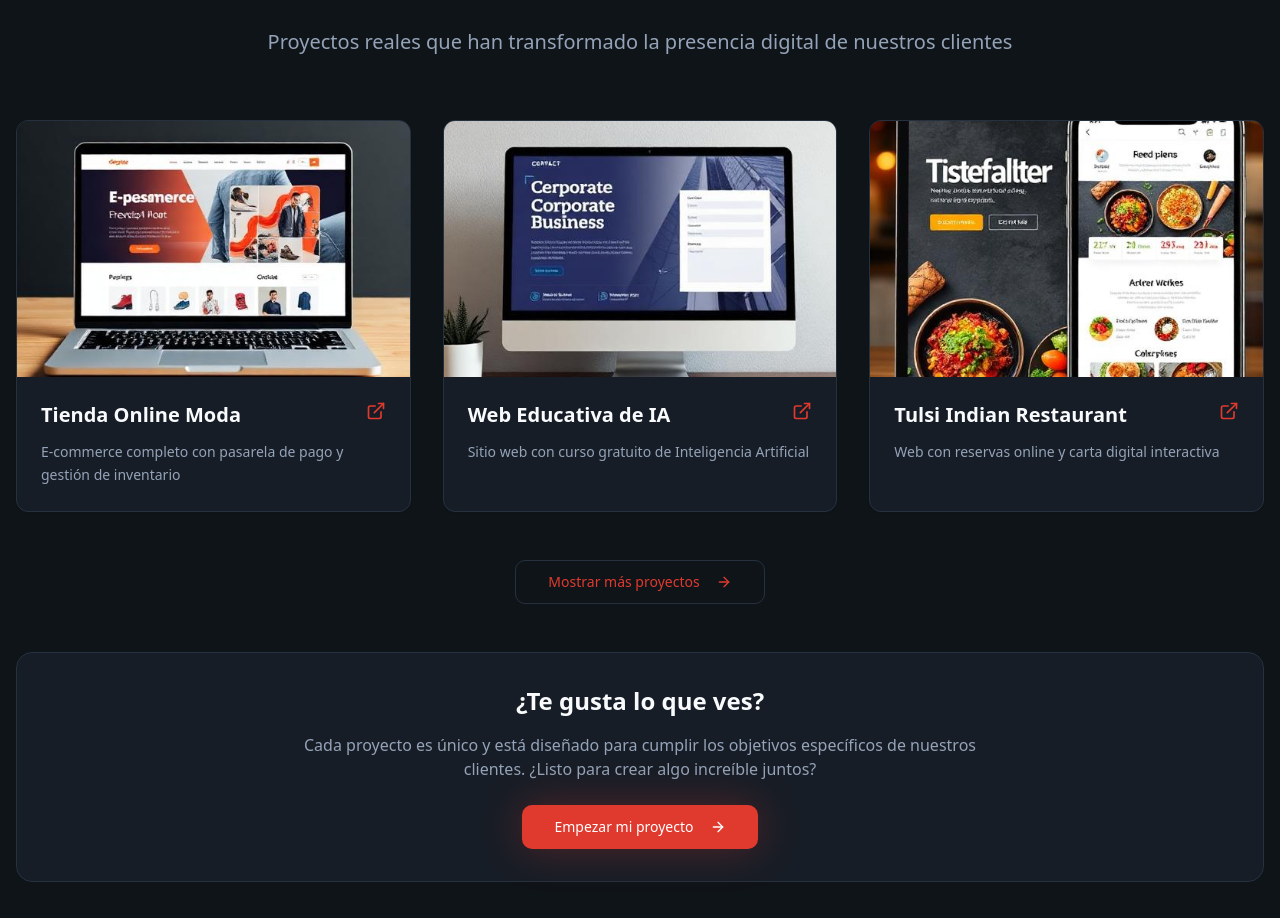
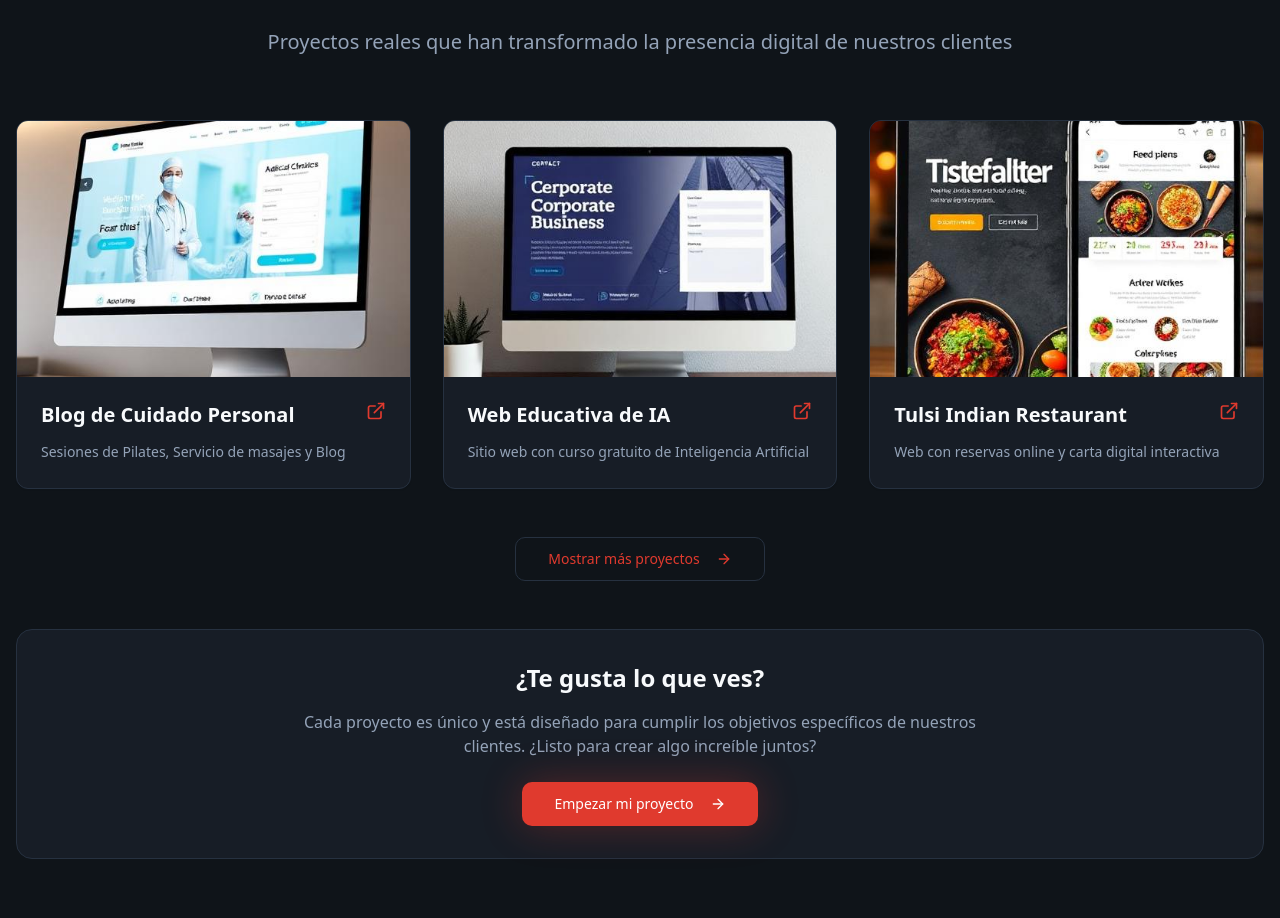
Before and after one commit to papparazzi76/trazo-digital-showcase, a React (Vite) app: page /#portfolio in a window 1280 px wide. Shown: the part 2364-3282 px from the top of the page. Built offline with nearby package versions, Linux system fonts and the light colour scheme.

Commit message:
Update Portfolio.tsx

```diff
--- a/src/components/Portfolio.tsx
+++ b/src/components/Portfolio.tsx
@@ -19,10 +19,10 @@ const Portfolio = () => {
   const projects = [
     {
       id: 1,
-      title: "Tienda Online Moda",
-      description: "E-commerce completo con pasarela de pago y gestión de inventario",
-      image: portfolioEcommerce,
-      category: "E-commerce",
+      title: "Blog de Cuidado Personal",
+      description: "Sesiones de Pilates, Servicio de masajes y Blog",
+      image: portfolioMedical,
+      category: "Salud",
       link: "https://soloporhoy.es",
       featured: true
     },
@@ -31,7 +31,7 @@ const Portfolio = () => {
       title: "Web Educativa de IA",
       description: "Sitio web con curso gratuito de Inteligencia Artificial",
       image: portfolioCorporate,
-      category: "Corporativo",
+      category: "Educativo",
       link: "https://iadomus.es",
       featured: true
     },
@@ -46,11 +46,11 @@ const Portfolio = () => {
     },
     {
       id: 4,
-      title: "Agencia Creativa",
-      description: "Portfolio dinámico con animaciones y efectos visuales",
-      image: portfolioAgency,
+      title: "Imprenta y Artes Gráficas",
+      description: "Web de presentación de servicios y productos",
+      image: portfolioCorporate,
       category: "Portfolio",
-      link: "https://ejemplo-agencia.com",
+      link: "https://graficasceleste.com",
       featured: false
     },
     {
@@ -64,11 +64,11 @@ const Portfolio = () => {
     },
     {
       id: 6,
-      title: "Inmobiliaria Premium",
+      title: "Agente Inmobiliaria Premium",
       description: "Portal de propiedades con búsqueda avanzada",
       image: portfolioRealEstate,
       category: "Inmobiliaria",
-      link: "https://ejemplo-inmobiliaria.com",
+      link: "https://slategray-hornet-109268.hostingersite.com/",
       featured: false
     }
   ];
```
